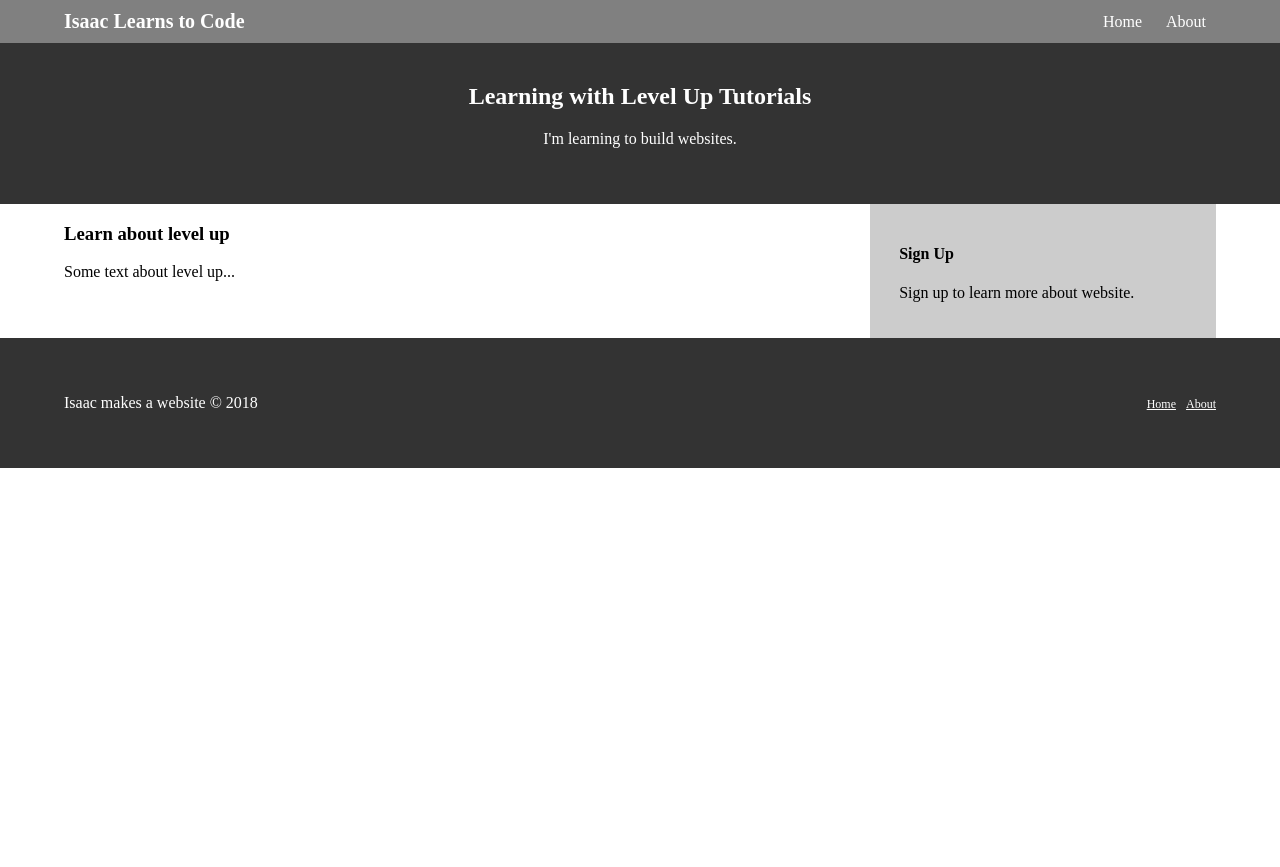
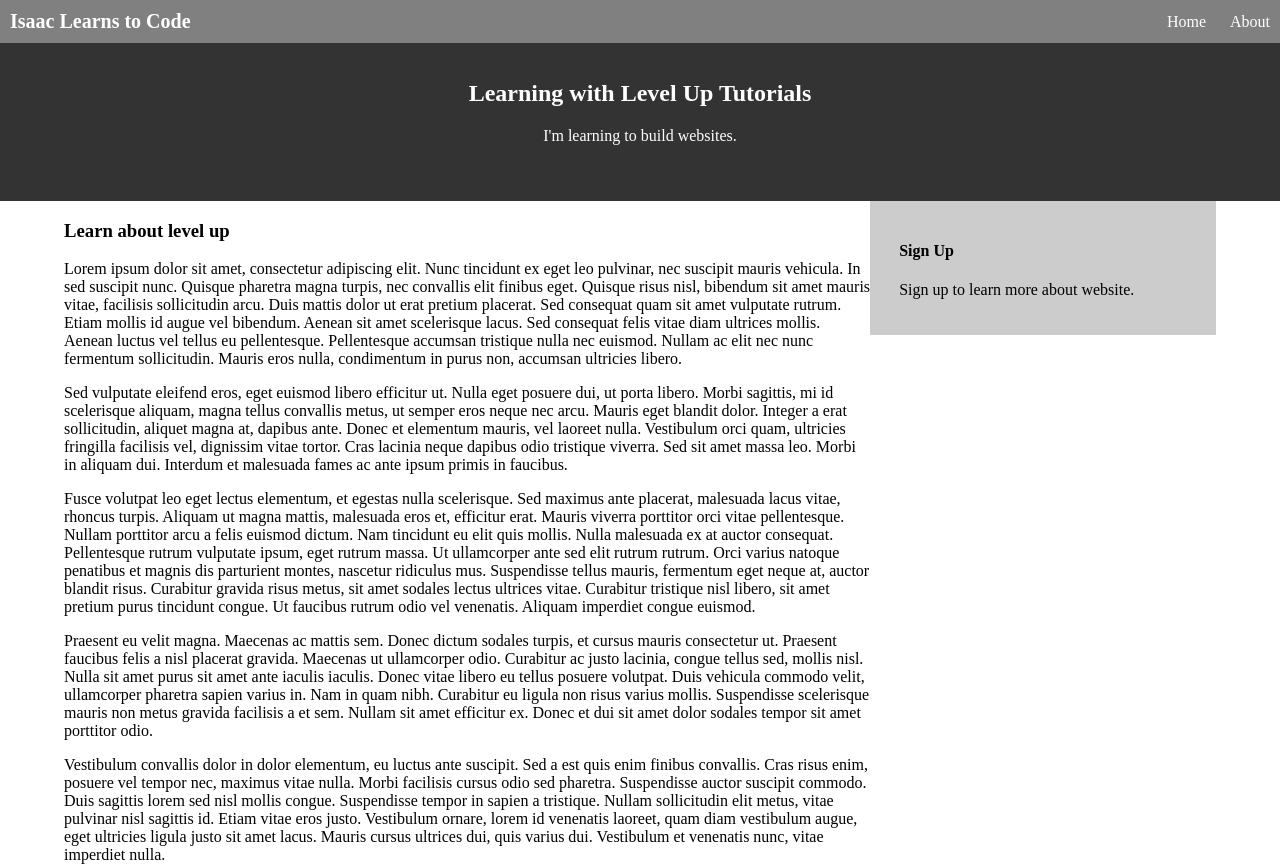
Before and after one commit to Screamingotter/blog, a plain HTML site: page index.html in a window 1280 px wide. Shown: the top 867 px of the page. Before the commit the page ends 800 px from the top, so only its background shows below. Drawn offline with Linux system fonts and the light colour scheme.

Commit message:
home page done for now

```diff
--- a/index.html
+++ b/index.html
@@ -25,7 +25,19 @@
 			<section class="main-col">
 				<h3>Learn about level up</h3>
 				<p>
-					Some text about level up...
+					Lorem ipsum dolor sit amet, consectetur adipiscing elit. Nunc tincidunt ex eget leo pulvinar, nec suscipit mauris vehicula. In sed suscipit nunc. Quisque pharetra magna turpis, nec convallis elit finibus eget. Quisque risus nisl, bibendum sit amet mauris vitae, facilisis sollicitudin arcu. Duis mattis dolor ut erat pretium placerat. Sed consequat quam sit amet vulputate rutrum. Etiam mollis id augue vel bibendum. Aenean sit amet scelerisque lacus. Sed consequat felis vitae diam ultrices mollis. Aenean luctus vel tellus eu pellentesque. Pellentesque accumsan tristique nulla nec euismod. Nullam ac elit nec nunc fermentum sollicitudin. Mauris eros nulla, condimentum in purus non, accumsan ultricies libero.
+				</p>
+				<p>
+					 Sed vulputate eleifend eros, eget euismod libero efficitur ut. Nulla eget posuere dui, ut porta libero. Morbi sagittis, mi id scelerisque aliquam, magna tellus convallis metus, ut semper eros neque nec arcu. Mauris eget blandit dolor. Integer a erat sollicitudin, aliquet magna at, dapibus ante. Donec et elementum mauris, vel laoreet nulla. Vestibulum orci quam, ultricies fringilla facilisis vel, dignissim vitae tortor. Cras lacinia neque dapibus odio tristique viverra. Sed sit amet massa leo. Morbi in aliquam dui. Interdum et malesuada fames ac ante ipsum primis in faucibus.
+				</p>
+				<p>
+					Fusce volutpat leo eget lectus elementum, et egestas nulla scelerisque. Sed maximus ante placerat, malesuada lacus vitae, rhoncus turpis. Aliquam ut magna mattis, malesuada eros et, efficitur erat. Mauris viverra porttitor orci vitae pellentesque. Nullam porttitor arcu a felis euismod dictum. Nam tincidunt eu elit quis mollis. Nulla malesuada ex at auctor consequat. Pellentesque rutrum vulputate ipsum, eget rutrum massa. Ut ullamcorper ante sed elit rutrum rutrum. Orci varius natoque penatibus et magnis dis parturient montes, nascetur ridiculus mus. Suspendisse tellus mauris, fermentum eget neque at, auctor blandit risus. Curabitur gravida risus metus, sit amet sodales lectus ultrices vitae. Curabitur tristique nisl libero, sit amet pretium purus tincidunt congue. Ut faucibus rutrum odio vel venenatis. Aliquam imperdiet congue euismod.
+				</p>
+				<p>
+					Praesent eu velit magna. Maecenas ac mattis sem. Donec dictum sodales turpis, et cursus mauris consectetur ut. Praesent faucibus felis a nisl placerat gravida. Maecenas ut ullamcorper odio. Curabitur ac justo lacinia, congue tellus sed, mollis nisl. Nulla sit amet purus sit amet ante iaculis iaculis. Donec vitae libero eu tellus posuere volutpat. Duis vehicula commodo velit, ullamcorper pharetra sapien varius in. Nam in quam nibh. Curabitur eu ligula non risus varius mollis. Suspendisse scelerisque mauris non metus gravida facilisis a et sem. Nullam sit amet efficitur ex. Donec et dui sit amet dolor sodales tempor sit amet porttitor odio.
+				</p>
+				<p>
+					Vestibulum convallis dolor in dolor elementum, eu luctus ante suscipit. Sed a est quis enim finibus convallis. Cras risus enim, posuere vel tempor nec, maximus vitae nulla. Morbi facilisis cursus odio sed pharetra. Suspendisse auctor suscipit commodo. Duis sagittis lorem sed nisl mollis congue. Suspendisse tempor in sapien a tristique. Nullam sollicitudin elit metus, vitae pulvinar nisl sagittis id. Etiam vitae eros justo. Vestibulum ornare, lorem id venenatis laoreet, quam diam vestibulum augue, eget ultricies ligula justo sit amet lacus. Mauris cursus ultrices dui, quis varius dui. Vestibulum et venenatis nunc, vitae imperdiet nulla.
 				</p>
 			</section>
 			<aside class="sidebar-col">
--- a/main.css
+++ b/main.css
@@ -17,7 +17,9 @@ body {
 .site-header {
 	background-color: grey;
 	color: #fff;
-	padding: 10px 5%;
+	padding: 10px;
+	position: fixed;
+	width: 100%;
 }
 .site-header h1 {
 	margin: 0;
@@ -26,6 +28,7 @@ body {
 }
 .main-nav {
 	float: right;
+	margin-right: 10px;
 }
 
 .main-nav ul {
@@ -38,7 +41,6 @@ body {
 .main-nav ul li {
 	display: inline;
 	padding: 0 10px;
-
 }
 
 .main-nav ul li a {
@@ -50,7 +52,7 @@ body {
 	background: #333;
 	color: #fff;
 	text-align: center;
-	padding: 40px;
+	padding: 80px 40px 40px 40px;
 }
 
 .billboard h2 {
```
